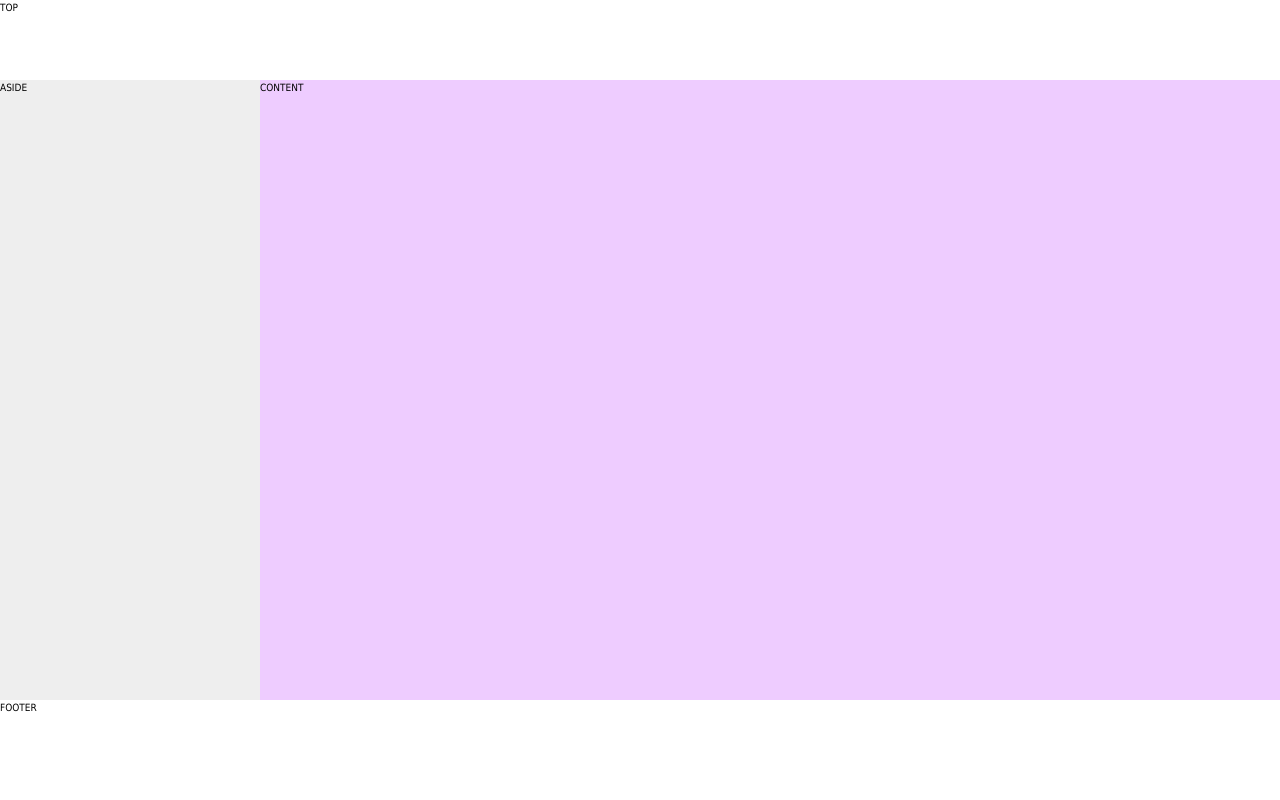
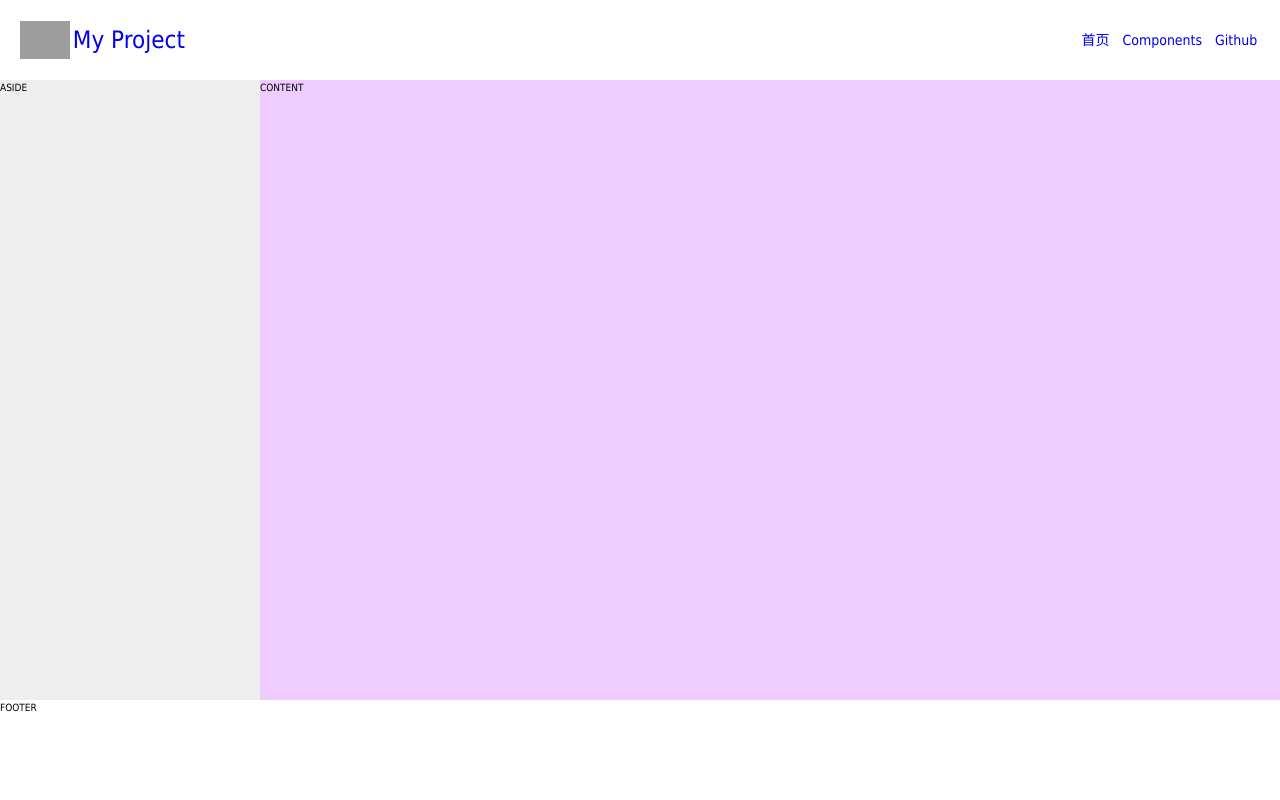
Before and after one commit to afeiship/javascript-toolkit-docs, a website: page src/index.html in a window 1280 px wide. Drawn offline with Linux system fonts and the light colour scheme; grey boxes are pictures that could not be loaded.

Commit message:
issue: basic header

```diff
--- a/src/index.html
+++ b/src/index.html
@@ -1,5 +1,6 @@
 <!DOCTYPE html>
 <html lang="en">
+
 <head>
   <meta charset="UTF-8">
   <meta name="viewport" content="width=device-width, initial-scale=1.0">
@@ -7,12 +8,25 @@
   <title>Docs</title>
   <link rel="stylesheet" href="css/docs.css">
 </head>
+
 <body>
 
   <main class="container">
     <header class="header">
-      TOP
+
+      <nav class="vim-center nav-links">
+        <a href="#">首页</a>
+        <a href="#">Components</a>
+        <a href="#">Github</a>
+      </nav>
+      <div class="vim-center logo">
+        <img src="https://cn.vuejs.org/images/logo.png" width="50" alt="">
+        <a href="#">My Project</a>
+      </div>
+
     </header>
+
+
     <section class="content">
       <aside class="left">ASIDE</aside>
       <div class="right">
@@ -25,4 +39,5 @@
   </main>
 
 </body>
+
 </html>
--- a/src/sass/docs.scss
+++ b/src/sass/docs.scss
@@ -2,6 +2,20 @@
 
 html,body{
   height:100%;
+}
+
+.vim-center{
+  >*{
+    vertical-align: middle;
+    display: inline-block;
+  }
+  &:after{
+    content:'';
+    width:0;
+    display: inline-block;
+    vertical-align: middle;
+    height:100%;
+  }
 }
 
 .container{
@@ -13,7 +27,29 @@ html,body{
     top:0;
     background: #fff;
     border-bottom: 1px solid #eee;
+    .logo{
+      padding-left: 20px;
+      height:100%;
+      a{
+        font-size:24px;
+      }
+    }
+
+    .nav-links{
+      padding-right: 20px;
+      height: 100%;
+      float: right;
+      a{
+        font-size: 14px;
+        margin-left: 10px;
+        &:hover{
+          text-decoration: underline;
+        }
+      }
+    }
   }
+
+
   .footer{
     width:100%;
     height:100px;
```
Also changed, not shown: src/css/docs.css.
